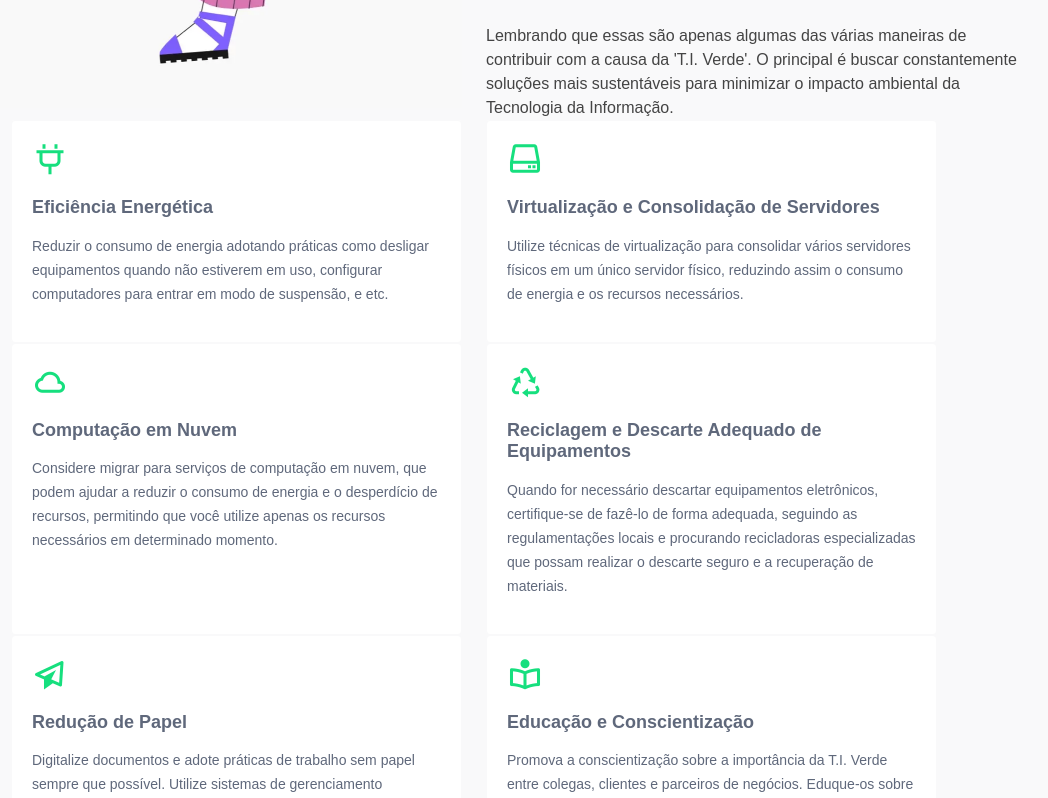
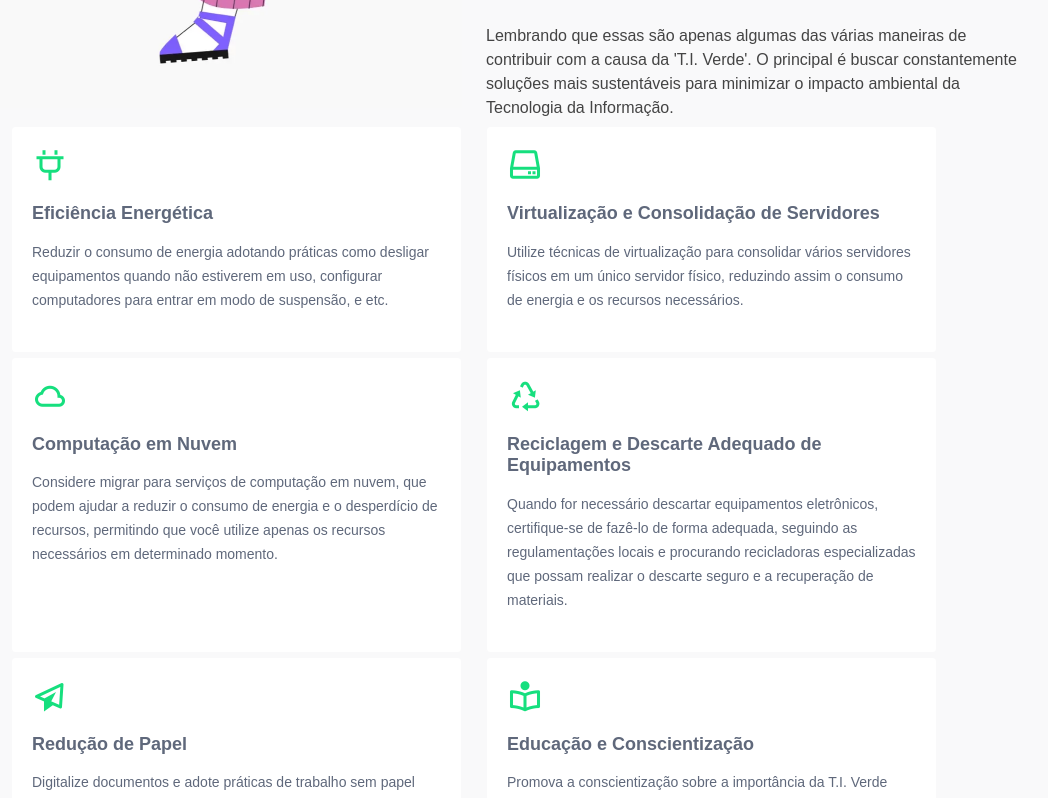
Before and after one commit to IsaacLouzeiro/faverti, a Vue app: page / in a window 1280 px wide. Shown: the part 2280-3078 px from the top of the page, without its empty margins (166-1214 px from the left). Built offline with nearby package versions, Linux system fonts and the light colour scheme.

Commit message:
arrumando espacamento

```diff
--- a/src/components/ContributeItGreenSection.vue
+++ b/src/components/ContributeItGreenSection.vue
@@ -89,6 +89,11 @@
   padding: 0;
 }
 
+.contribute-green-it div>div {
+  margin-top: 2px;
+  margin-bottom: 2px;
+}
+
 .contribute-green-it .icon-box {
   padding: 20px;
   color: #5f687b;
```
